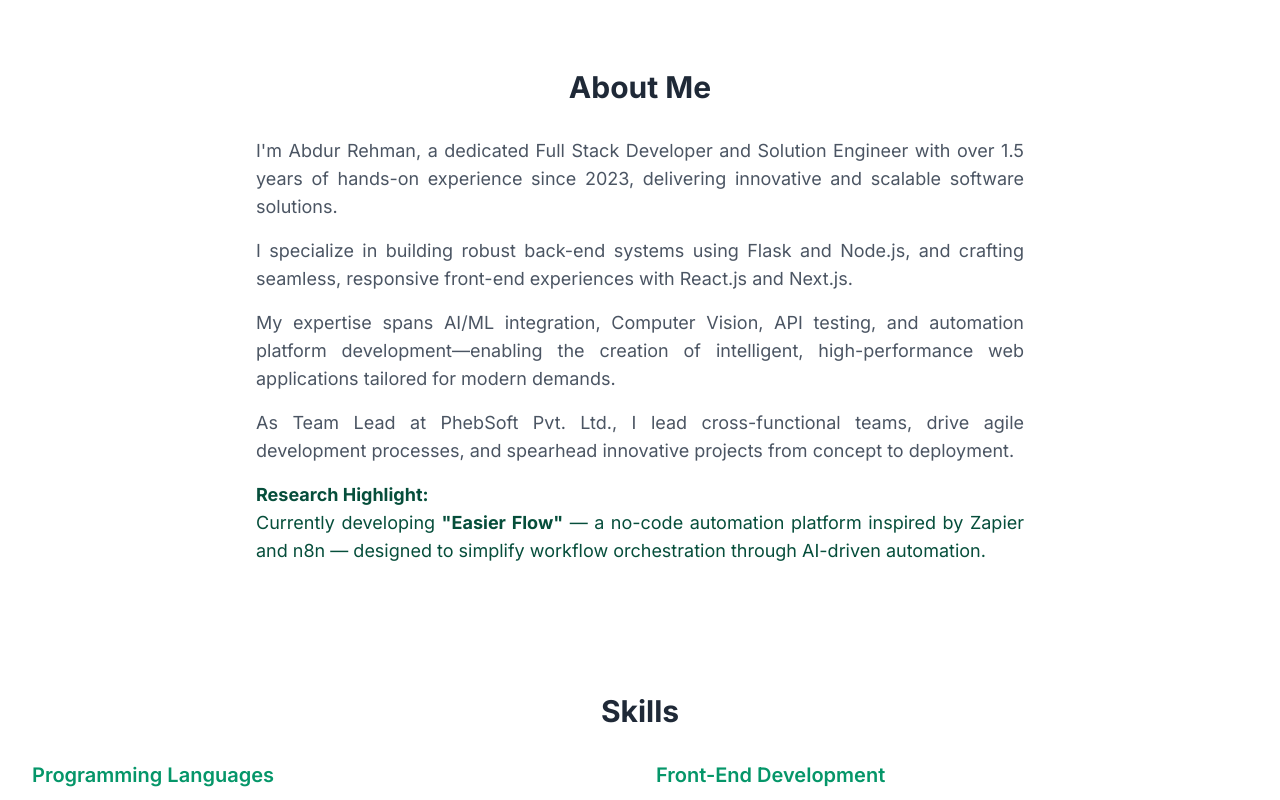
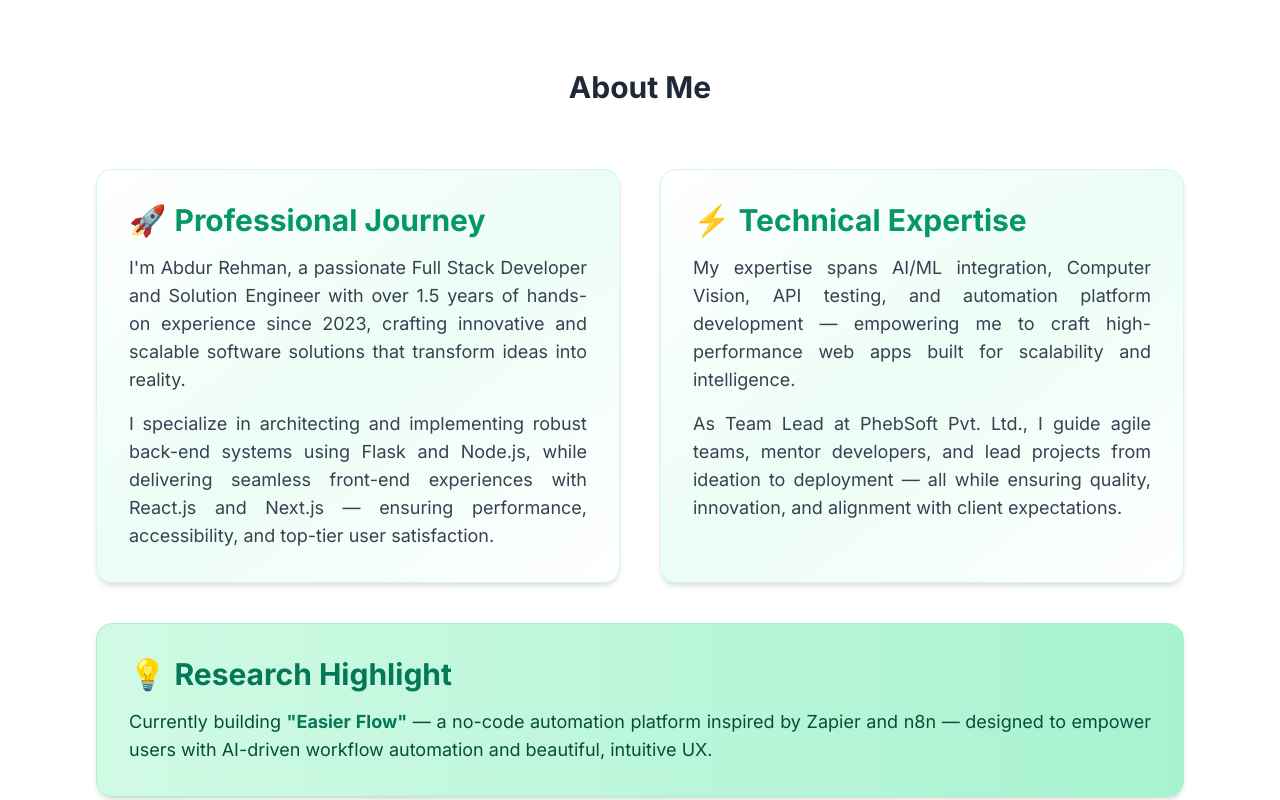
Before and after one commit to abdulrehman4702/Portfolio, a Next.js app: page / in a window 1280 px wide. Shown: the part 680-1480 px from the top of the page. Built offline with nearby package versions, Linux system fonts and the light colour scheme.

Commit message:
Update About

```diff
--- a/src/components/About.tsx
+++ b/src/components/About.tsx
@@ -16,30 +16,63 @@ export default function About() {
           About Me
         </motion.h2>
         <motion.div
-          className="mt-8 text-lg text-justify text-gray-600 dark:text-gray-300 max-w-3xl mx-auto"
+  className="mt-16 px-4 sm:px-6 lg:px-8 max-w-6xl mx-auto"
   initial={{ opacity: 0, y: 20 }}
   whileInView={{ opacity: 1, y: 0 }}
   transition={{ duration: 0.6, delay: 0.2 }}
   viewport={{ once: true }}
 >
-          <p>
-            I'm Abdur Rehman, a dedicated Full Stack Developer and Solution Engineer with over 1.5 years of hands-on experience since 2023, delivering innovative and scalable software solutions.
+  <div className="grid gap-10 md:grid-cols-2">
+    {/* Professional Journey */}
+    <motion.div
+      className="bg-gradient-to-br from-white via-emerald-50 to-white dark:from-gray-800 dark:via-gray-900 dark:to-gray-800 p-8 rounded-2xl shadow-md hover:shadow-xl transition-all duration-300 border text-left sm:text-justify border-emerald-100 dark:border-emerald-800"
+      whileHover={{ scale: 1.02, y: -5 }}
+      transition={{ duration: 0.3 }}
+    >
+      <h3 className="text-2xl md:text-3xl font-bold text-emerald-600 dark:text-emerald-400 mb-4 flex items-center">
+        <span className="mr-2">🚀</span> Professional Journey
+      </h3>
+      <p className="text-gray-700 dark:text-gray-300 text-base md:text-lg leading-relaxed">
+        I'm Abdur Rehman, a passionate Full Stack Developer and Solution Engineer with over 1.5 years of hands-on experience since 2023, crafting innovative and scalable software solutions that transform ideas into reality.
       </p>
-          <p className="mt-4">
-            I specialize in building robust back-end systems using Flask and Node.js, and crafting seamless, responsive front-end experiences with React.js and Next.js.
-          </p>
-          <p className="mt-4">
-            My expertise spans AI/ML integration, Computer Vision, API testing, and automation platform development—enabling the creation of intelligent, high-performance web applications tailored for modern demands.
-          </p>
-          <p className="mt-4">
-            As Team Lead at PhebSoft Pvt. Ltd., I lead cross-functional teams, drive agile development processes, and spearhead innovative projects from concept to deployment.
-          </p>
-          <p className="mt-4 text-emerald-900 dark:text-emerald-400">
-            <span className="font-bold">Research Highlight:</span>
-            <br />
-            Currently developing <strong>"Easier Flow"</strong> — a no-code automation platform inspired by Zapier and n8n — designed to simplify workflow orchestration through AI-driven automation.
+      <p className="text-gray-700 dark:text-gray-300 text-base md:text-lg leading-relaxed mt-4">
+        I specialize in architecting and implementing robust back-end systems using Flask and Node.js, while delivering seamless front-end experiences with React.js and Next.js — ensuring performance, accessibility, and top-tier user satisfaction.
       </p>
     </motion.div>
+
+    {/* Technical Expertise */}
+    <motion.div
+      className="bg-gradient-to-br from-white via-emerald-50 to-white dark:from-gray-800 dark:via-gray-900 dark:to-gray-800 p-8 rounded-2xl shadow-md hover:shadow-xl transition-all duration-300 border text-left sm:text-justify border-emerald-100 dark:border-emerald-800"
+      whileHover={{ scale: 1.02, y: -5 }}
+      transition={{ duration: 0.3 }}
+    >
+      <h3 className="text-2xl md:text-3xl font-bold text-emerald-600 dark:text-emerald-400 mb-4 flex items-center">
+        <span className="mr-2">⚡</span> Technical Expertise
+      </h3>
+      <p className="text-gray-700 dark:text-gray-300 text-base md:text-lg leading-relaxed">
+        My expertise spans AI/ML integration, Computer Vision, API testing, and automation platform development — empowering me to craft high-performance web apps built for scalability and intelligence.
+      </p>
+      <p className="text-gray-700 dark:text-gray-300 text-base md:text-lg leading-relaxed mt-4">
+        As Team Lead at PhebSoft Pvt. Ltd., I guide agile teams, mentor developers, and lead projects from ideation to deployment — all while ensuring quality, innovation, and alignment with client expectations.
+      </p>
+    </motion.div>
+
+    {/* Research Highlight */}
+    <motion.div
+      className="md:col-span-2 bg-gradient-to-r from-emerald-100 to-emerald-200 dark:from-emerald-900/30 dark:to-emerald-800/30 p-8 rounded-2xl shadow-md hover:shadow-xl transition-all duration-300 border text-left sm:text-justify border-emerald-200 dark:border-emerald-700"
+      whileHover={{ scale: 1.01, y: -3 }}
+      transition={{ duration: 0.3 }}
+    >
+      <h3 className="text-2xl md:text-3xl font-bold text-emerald-700 dark:text-emerald-400 mb-4 flex items-center">
+        <span className="mr-2">💡</span> Research Highlight
+      </h3>
+      <p className="text-emerald-900 dark:text-emerald-300 text-base md:text-lg leading-relaxed">
+        Currently building <strong className="text-emerald-700 dark:text-emerald-400">"Easier Flow"</strong> — a no-code automation platform inspired by Zapier and n8n — designed to empower users with AI-driven workflow automation and beautiful, intuitive UX.
+      </p>
+    </motion.div>
+  </div>
+</motion.div>
+
       </div>
     </section>
   );
```
Lines whose indentation alone changed are shown as unchanged.
